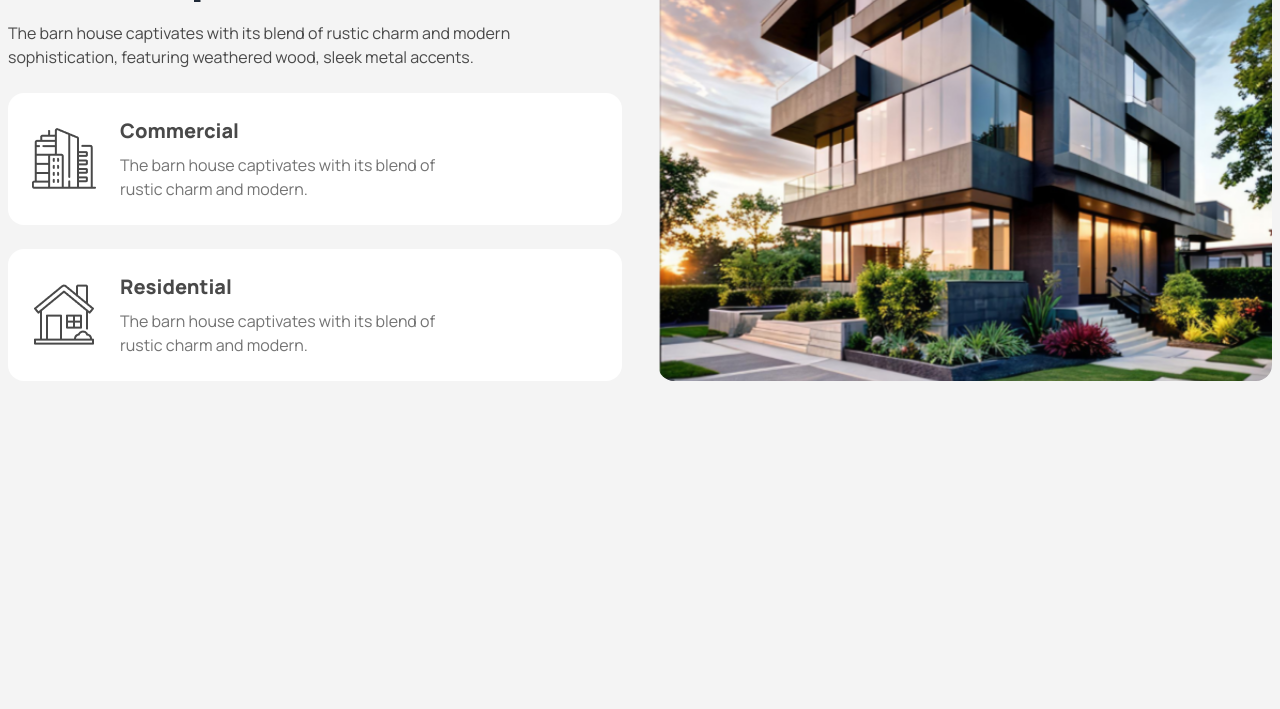
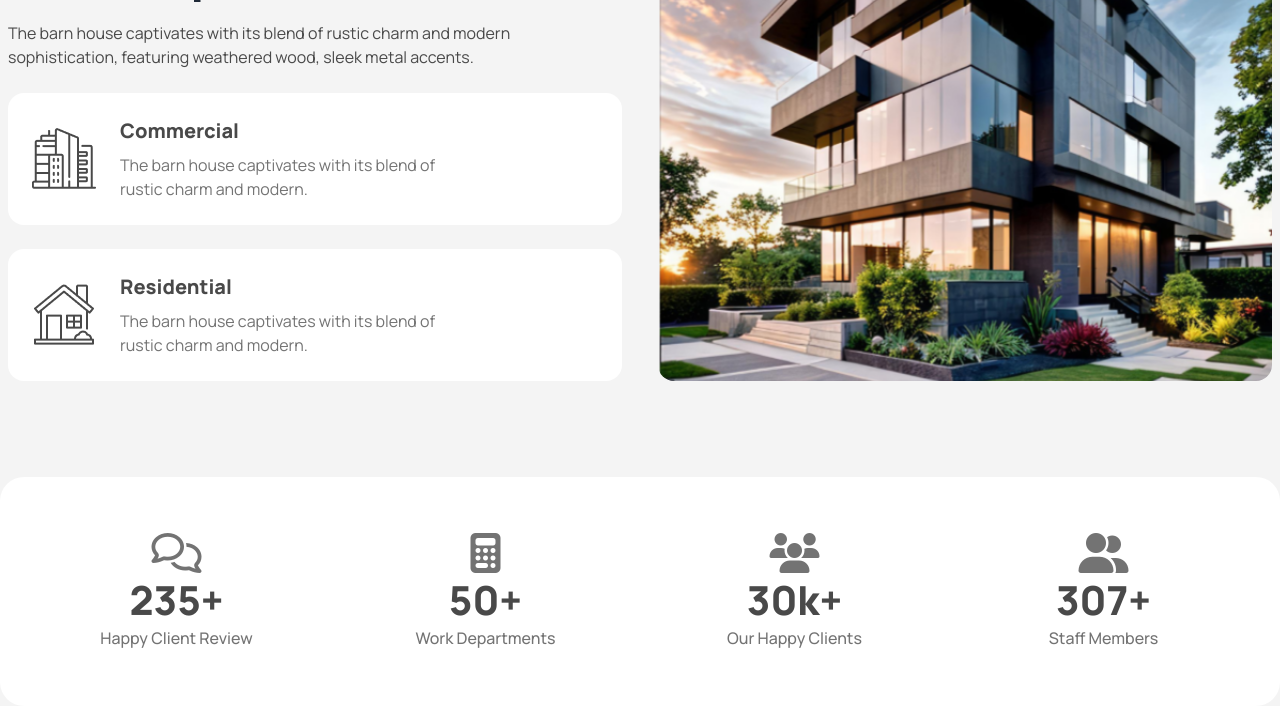
Before and after one commit to farahsamsi/assignment-3-batch-10, a plain HTML site: page index.html in a window 1280 px wide. Shown: the part 1199-1908 px from the top of the page. Drawn offline with nearby package versions, Linux system fonts and the light colour scheme.

Commit message:
added the statistics bar

```diff
--- a/index.html
+++ b/index.html
@@ -154,10 +154,10 @@
         <!-- background color container -->
         <div class="bg-body">
             <!-- about us section starts -->
-            <section class="container mx-auto px-2 grid grid-cols-1 md:grid-rows-2 lg:grid-cols-2 gap-9 py-8 lg:py-24">
+            <section class="container mx-auto px-2 grid grid-cols-1 md:grid-rows-2 lg:grid-cols-2 lg:grid-rows-1 gap-9 py-8 lg:py-24">
                 <!-- right side -->
                 <div class="relative">
-                    <img class="hidden lg:block lg:absolute lg:-top-10 lg:-left-10" src="assets/Vector.png" alt="">
+                    <img class="hidden lg:block lg:absolute lg:-top-14 lg:-left-10" src="assets/Vector.png" alt="">
                     <!-- section title content -->
                     <div class="text-center lg:text-left mb-6">
                         <div class="px-4 py-2 text-dark rounded-3xl bg-white font-bold space-y-2 w-fit mx-auto lg:mx-0">
@@ -203,6 +203,31 @@
                 </div>
             </section>
             <!-- about us section ends -->
+
+            <!-- stats card -->
+             <div class="grid grid-cols-1 md:grid-cols-2 lg:grid-cols-4 bg-white p-8 rounded-3xl gap-5 text-center">
+                <div class="space-y-2 py-6">
+                    <i class="fa-regular fa-comments text-[2.5rem] text-light"></i>
+                    <h1 class="text-3xl md:text-[2.5rem] font-extrabold text-dark">235+</h1>
+                    <p class="font-medium text-light">Happy Client Review</p>
+                </div>
+                <div class="space-y-2 py-6">
+                    <i class="fa-solid fa-calculator text-[2.5rem] text-light"></i>
+                    <h1 class="text-3xl md:text-[2.5rem] font-extrabold text-dark">50+</h1>
+                    <p class="font-medium text-light">Work Departments</p>
+                </div>
+                <div class="space-y-2 py-6">
+                    <i class="fa-solid fa-users text-[2.5rem] text-light"></i>
+                    <h1 class="text-3xl md:text-[2.5rem] font-extrabold text-dark">30k+</h1>
+                    <p class="font-medium text-light">Our Happy Clients</p>
+                </div>
+                <div class="space-y-2 py-6">
+                    <i class="fa-solid fa-user-group text-[2.5rem] text-light"></i>
+                    <h1 class="text-3xl md:text-[2.5rem] font-extrabold text-dark">307+</h1>
+                    <p class="font-medium text-light">Staff Members</p>
+                </div>
+             </div>
+             <!-- stats card -->
         </div>
     </main>
     <!-- main ends -->
```
